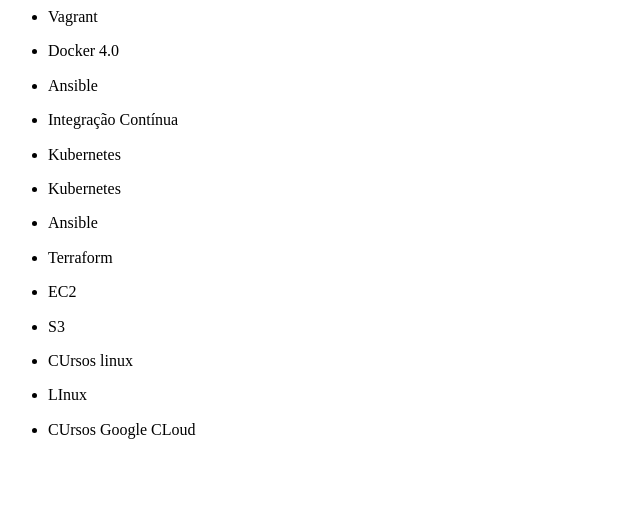
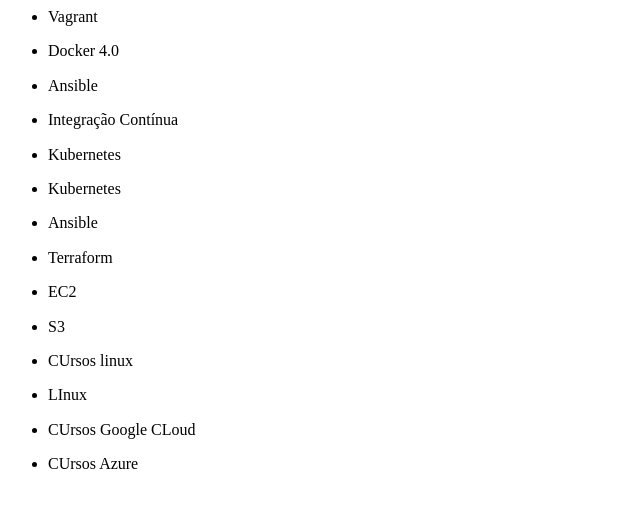
Before and after one commit to wallafi/git-alura, a plain HTML site: page index.html in a window 1280 px wide. Shown: the whole page, without its empty margins (0-640 px from the left). Drawn offline with Linux system fonts and the light colour scheme.

Commit message:
add azure

```diff
--- a/index.html
+++ b/index.html
@@ -41,6 +41,8 @@
 
 	<li><p>CUrsos Google CLoud
 	</p>
+	<li><p>CUrsos Azure
+	</p>
 </ul>
 </body>
 </html>
```
